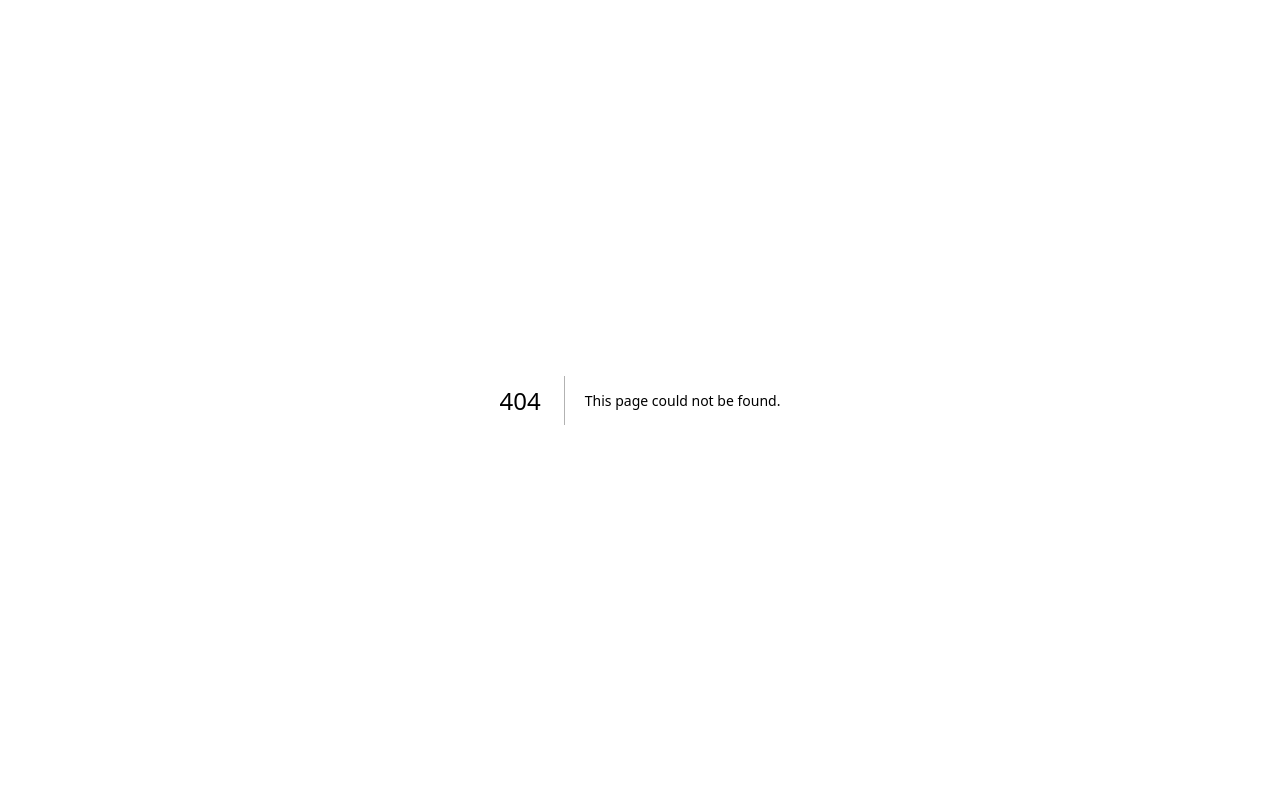
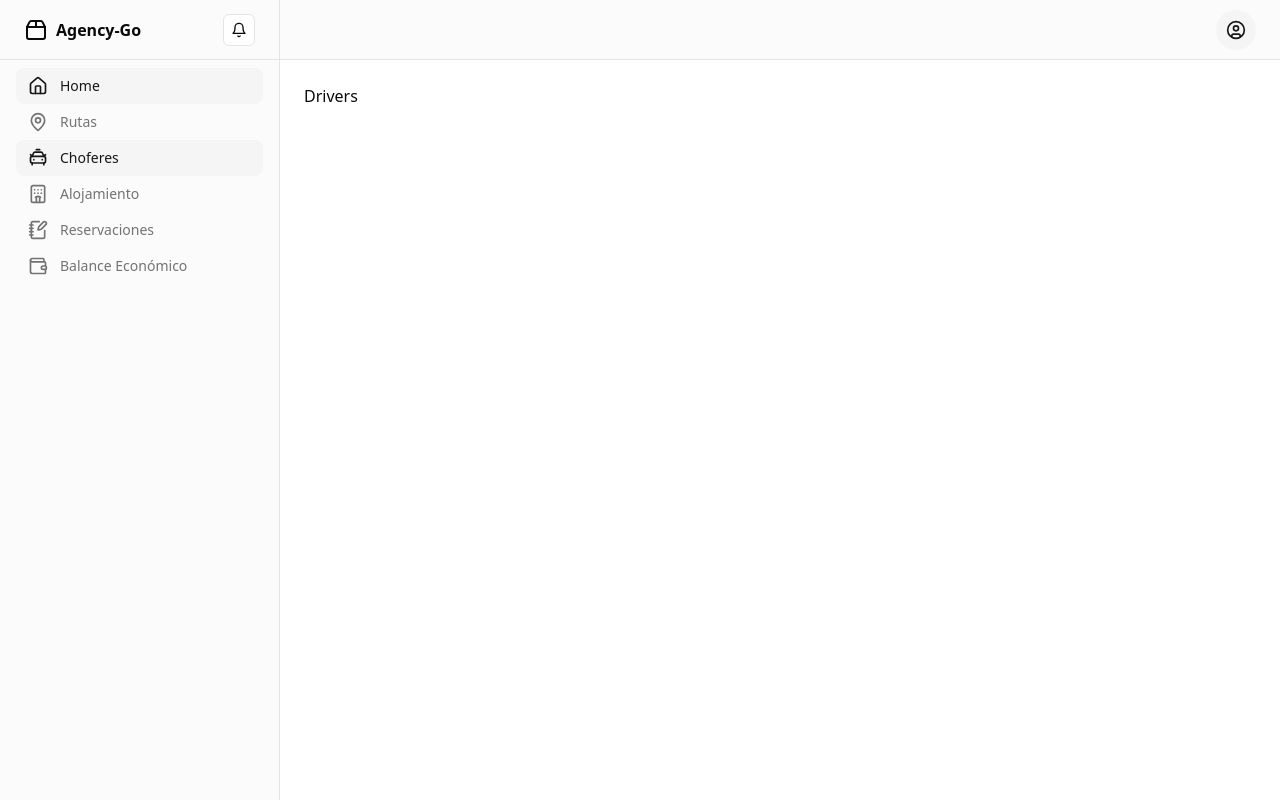
Before and after one commit to wolfsoul01/agency_go, a Next.js app: page /admin/drivers in a window 1280 px wide. Before the commit this address had no page. Built offline with nearby package versions, Linux system fonts and the light colour scheme.

Commit message:
feat: :art: Add routes in app and side bar with layout

```diff
--- /dev/null
+++ b/src/app/admin/( home )/page.tsx
@@ -0,0 +1,6 @@
+
+export default function Home() {
+  return (
+    <div>Home</div>
+  )
+}
--- /dev/null
+++ b/src/app/admin/accommodation/page.tsx
@@ -0,0 +1,8 @@
+
+function Accommodation() {
+  return (
+    <div>Accommodation</div>
+  )
+}
+
+export default Accommodation
--- /dev/null
+++ b/src/app/admin/drivers/page.tsx
@@ -0,0 +1,8 @@
+
+function Drivers() {
+  return (
+    <div>Drivers</div>
+  )
+}
+
+export default Drivers
--- /dev/null
+++ b/src/app/admin/layout.tsx
@@ -0,0 +1,86 @@
+import Link from "next/link";
+import {
+  Bell,
+  CircleUser,
+  Menu,
+  Package2,
+} from "lucide-react";
+
+import { Button } from "@/components/ui/button";
+
+import {
+  DropdownMenu,
+  DropdownMenuContent,
+  DropdownMenuItem,
+  DropdownMenuLabel,
+  DropdownMenuSeparator,
+  DropdownMenuTrigger,
+} from "@/components/ui/dropdown-menu";
+import { Sheet, SheetContent, SheetTrigger } from "@/components/ui/sheet";
+import Sidebar from "@/components/app/sidebar/sidebar-desktop";
+import SidebarMobile from "@/components/app/sidebar/sidebar-mobile";
+
+export default function DashboardLayout({
+  children,
+}: {
+  children: React.ReactNode;
+}) {
+  return (
+    <div className="grid min-h-screen w-full md:grid-cols-[220px_1fr] lg:grid-cols-[280px_1fr]">
+      <div className="hidden border-r bg-muted/40 md:block">
+        <div className="flex h-full max-h-screen flex-col gap-2">
+          <div className="flex h-14 items-center border-b px-4 lg:h-[60px] lg:px-6">
+            <Link href="/" className="flex items-center gap-2 font-semibold">
+              <Package2 className="h-6 w-6" />
+              <span className="">Agency-Go</span>
+            </Link>
+            <Button variant="outline" size="icon" className="ml-auto h-8 w-8">
+              <Bell className="h-4 w-4" />
+              <span className="sr-only">Toggle notifications</span>
+            </Button>
+          </div>
+          <Sidebar />
+        </div>
+      </div>
+      <div className="flex flex-col">
+        <header className="flex h-14 items-center gap-4 border-b bg-muted/40 px-4 lg:h-[60px] lg:px-6">
+          <Sheet>
+            <SheetTrigger asChild>
+              <Button
+                variant="outline"
+                size="icon"
+                className="shrink-0 md:hidden"
+              >
+                <Menu className="h-5 w-5" />
+                <span className="sr-only">Toggle navigation menu</span>
+              </Button>
+            </SheetTrigger>
+            <SheetContent side="left" className="flex flex-col">
+              <SidebarMobile />
+            </SheetContent>
+          </Sheet>
+          <div className="w-full flex-1"></div>
+          <DropdownMenu>
+            <DropdownMenuTrigger asChild>
+              <Button variant="secondary" size="icon" className="rounded-full">
+                <CircleUser className="h-5 w-5" />
+                <span className="sr-only">Toggle user menu</span>
+              </Button>
+            </DropdownMenuTrigger>
+            <DropdownMenuContent align="end">
+              <DropdownMenuLabel>My Account</DropdownMenuLabel>
+              <DropdownMenuSeparator />
+              <DropdownMenuItem>Settings</DropdownMenuItem>
+              <DropdownMenuItem>Support</DropdownMenuItem>
+              <DropdownMenuSeparator />
+              <DropdownMenuItem>Logout</DropdownMenuItem>
+            </DropdownMenuContent>
+          </DropdownMenu>
+        </header>
+        <main className="flex flex-1 flex-col gap-4 p-4 lg:gap-6 lg:p-6">
+          {children}
+        </main>
+      </div>
+    </div>
+  );
+}
--- /dev/null
+++ b/src/app/admin/reservations/page.tsx
@@ -0,0 +1,9 @@
+import React from 'react'
+
+function Reservations() {
+  return (
+    <div>Reservations</div>
+  )
+}
+
+export default Reservations
--- /dev/null
+++ b/src/app/admin/routes/page.tsx
@@ -0,0 +1,8 @@
+
+function Routes() {
+  return (
+    <div>Routes</div>
+  )
+}
+
+export default Routes
--- /dev/null
+++ b/src/app/admin/wallet/page.tsx
@@ -0,0 +1,8 @@
+
+function Wallet() {
+  return (
+    <div>Wallet</div>
+  )
+}
+
+export default Wallet
--- a/src/app/globals.css
+++ b/src/app/globals.css
@@ -2,29 +2,6 @@
 @tailwind components;
 @tailwind utilities;
 
-:root {
-  --background: #ffffff;
-  --foreground: #171717;
-}
-
-@media (prefers-color-scheme: dark) {
-  :root {
-    --background: #0a0a0a;
-    --foreground: #ededed;
-  }
-}
-
-body {
-  color: var(--foreground);
-  background: var(--background);
-  font-family: Arial, Helvetica, sans-serif;
-}
-
-@layer utilities {
-  .text-balance {
-    text-wrap: balance;
-  }
-}
 
 @layer base {
   :root {
--- a/src/app/page.tsx
+++ b/src/app/page.tsx
@@ -1,10 +1,84 @@
+"use client"
+import Image from "next/image";
+import Link from "next/link";
 
-export default function Home() {
+import { Button } from "@/components/ui/button";
+import { Input } from "@/components/ui/input";
+import { Label } from "@/components/ui/label";
+import { Form } from "@/components/ui/form";
+import { useForm } from "react-hook-form";
+import { useRouter } from "next/navigation";
+
+export default function App() {
+  const router = useRouter()
+
+  const form = useForm();
+  const { handleSubmit } = form;
+
+  const onSubmit = () => {
+    router.push('admin')
+  };
 
   return (
-    <div className="w-full h-screen flex justify-center items-center">
-      <h1>Agency-Go</h1>
+    <div className="w-full lg:grid lg:min-h-[600px] lg:grid-cols-2 xl:min-h-[800px]">
+      <div className="flex items-center justify-center py-12">
+        <Form {...form}>
+          <form
+            onSubmit={handleSubmit(onSubmit)}
+            className="mx-auto grid w-[350px] gap-6"
+          >
+            <div className="grid gap-2 text-center">
+              <h1 className="text-3xl font-bold">Login</h1>
+              <p className="text-balance text-muted-foreground">
+                Enter your email below to login to your account
+              </p>
+            </div>
+            <div className="grid gap-4">
+              <div className="grid gap-2">
+                <Label htmlFor="email">Email</Label>
+                <Input
+                  id="email"
+                  type="email"
+                  placeholder="m@example.com"
+                />
+              </div>
+              <div className="grid gap-2">
+                <div className="flex items-center">
+                  <Label htmlFor="password">Password</Label>
+                  <Link
+                    href="/forgot-password"
+                    className="ml-auto inline-block text-sm underline"
+                  >
+                    Forgot your password?
+                  </Link>
+                </div>
+                <Input id="password" type="password"  />
+              </div>
+              <Button type="submit" className="w-full">
+                Login
+              </Button>
+              <Button variant="outline" className="w-full">
+                Login with Google
+              </Button>
+            </div>
+            <div className="mt-4 text-center text-sm">
+              Don&apos;t have an account?{" "}
+              <Link href="#" className="underline">
+                Sign up
+              </Link>
+            </div>
+          </form>
+        </Form>
+      </div>
+      <div className="hidden bg-muted lg:block">
+        <Image
+          src="/placeholder.svg"
+          alt="Image"
+          width="1920"
+          height="1080"
+          className="h-full w-full object-cover dark:brightness-[0.2] dark:grayscale"
+        />
+      </div>
     </div>
-
   );
 }
--- /dev/null
+++ b/src/components/app/sidebar/routes.tsx
@@ -0,0 +1,34 @@
+import { CarTaxiFront, Home, Hotel, MapPin, NotebookPen, Wallet } from "lucide-react";
+
+export const routes = [
+  {
+    href: "/admin",
+    label: "Home",
+    icon: <Home className="size-5" />,
+  },
+  {
+    href: "/admin/routes",
+    label: "Rutas",
+    icon: <MapPin className="size-5" />,
+  },
+  {
+    href: "/admin/drivers",
+    label: "Choferes",
+    icon: <CarTaxiFront className="size-5" />,
+  },
+  {
+    href: "/admin/accommodation",
+    label: "Alojamiento",
+    icon: <Hotel className="size-5" />,
+  },
+  {
+    href: "/admin/reservations",
+    label: "Reservaciones",
+    icon: <NotebookPen className="size-5" />,
+  },
+  {
+    href: "/admin/reservations",
+    label: "Balance Económico",
+    icon: <Wallet className="size-5" />,
+  },
+];
--- /dev/null
+++ b/src/components/app/sidebar/sidebar-desktop.tsx
@@ -0,0 +1,35 @@
+"use client";
+import Link from "next/link";
+import { routes } from "./routes";
+import { usePathname } from "next/navigation";
+import { cn } from "@/lib/utils";
+
+function Sidebar() {
+  const pathname = usePathname();
+
+  console.log(pathname);
+
+  return (
+    <div className="flex-1">
+      <nav className="grid items-start px-2 text-sm font-medium lg:px-4">
+        {routes.map((item) => {
+          return (
+            <Link
+              key={item.href}
+              href={item.href}
+              className={cn(
+                "flex items-center gap-3 rounded-lg px-3 py-2 text-muted-foreground transition-all hover:text-primary",
+                pathname.includes(item.href) && "bg-muted text-primary"
+              )}
+            >
+              {item.icon}
+              {item.label}
+            </Link>
+          );
+        })}
+      </nav>
+    </div>
+  );
+}
+
+export default Sidebar;
--- /dev/null
+++ b/src/components/app/sidebar/sidebar-mobile.tsx
@@ -0,0 +1,43 @@
+"use client";
+import Link from "next/link";
+import { routes } from "./routes";
+import { usePathname } from "next/navigation";
+import { cn } from "@/lib/utils";
+import { Package2 } from "lucide-react";
+
+function SidebarMobile() {
+  const pathname = usePathname();
+
+  console.log(pathname);
+
+  return (
+    <div className="flex-1">
+      <nav className="grid gap-2 text-lg font-medium">
+        <Link
+          href="#"
+          className="flex items-center gap-2 text-lg font-semibold"
+        >
+          <Package2 className="h-6 w-6" />
+          <span className="sr-only">Acme Inc</span>
+        </Link>
+        {routes.map((item) => {
+          return (
+            <Link
+              key={item.href}
+              href={item.href}
+              className={cn(
+                "mx-[-0.65rem] flex items-center gap-4 rounded-xl bg-muted px-3 py-2 text-foreground hover:text-foreground",
+                pathname.includes(item.href) && "bg-muted text-primary"
+              )}
+            >
+              {item.icon}
+              {item.label}
+            </Link>
+          );
+        })}
+      </nav>
+    </div>
+  );
+}
+
+export default SidebarMobile;
```
